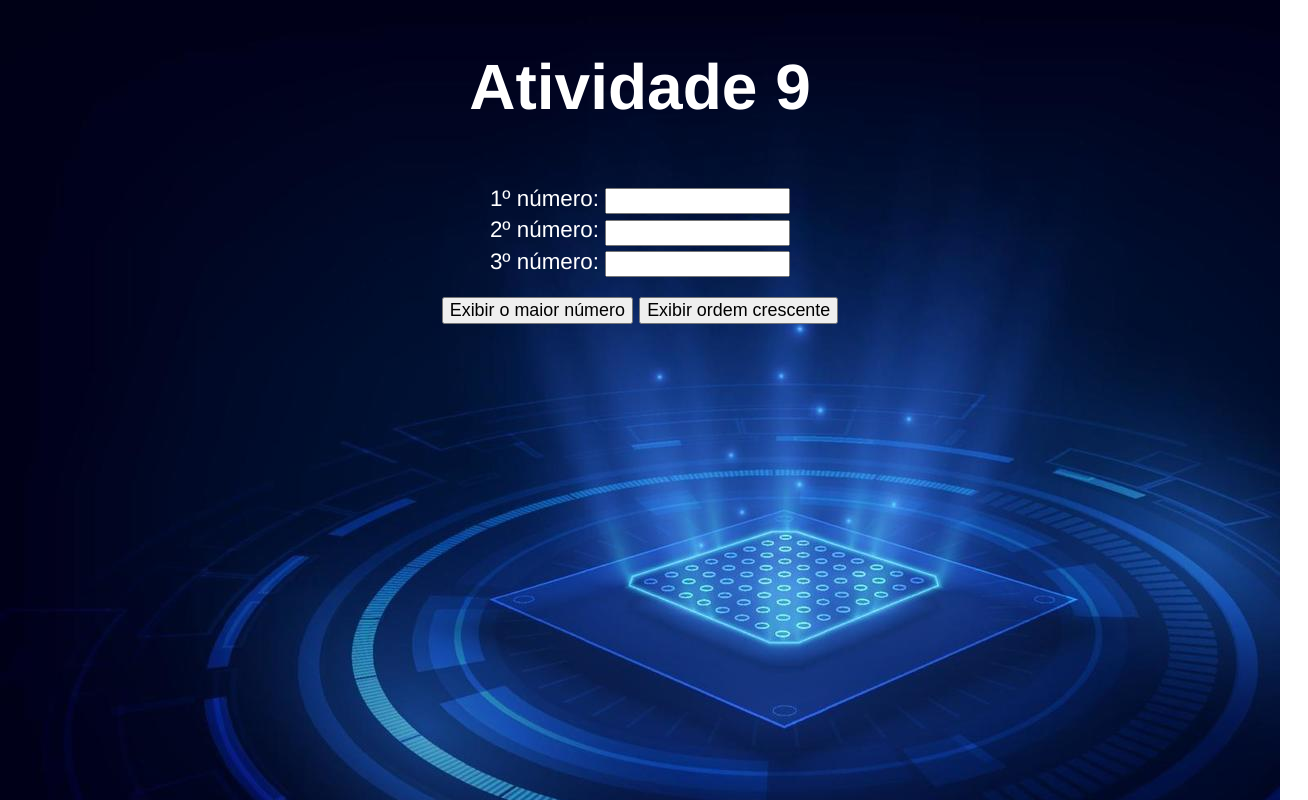
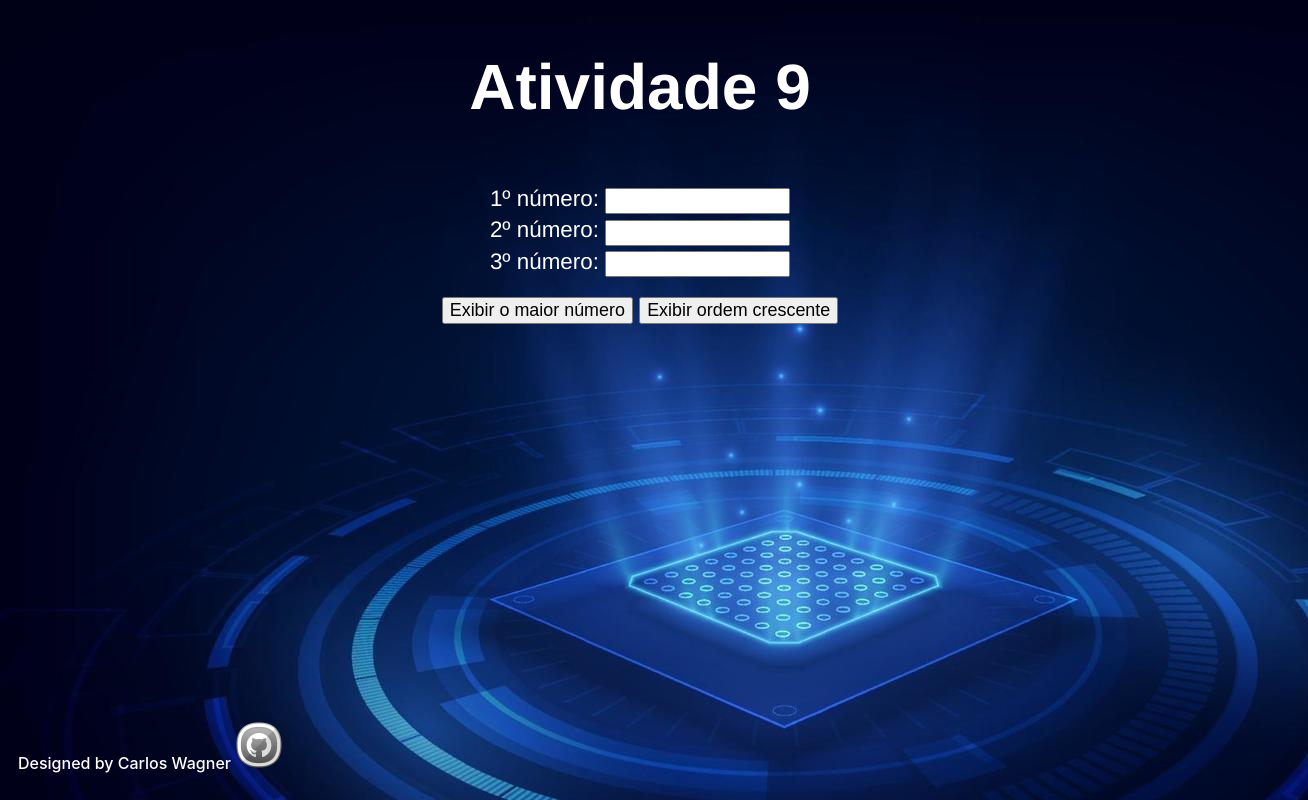
Before and after one commit to carloswagner1/PWeb, a plain HTML site: page Atividade9/index.html in a window 1280 px wide. Shown: the whole page, 1308 px wide, since content can reach past the window. Drawn offline with Linux system fonts and the light colour scheme.

Commit message:
Atividade 9

```diff
--- a/Atividade9/index.html
+++ b/Atividade9/index.html
@@ -33,6 +33,15 @@
     </section>
 
 
+  <footer class="footer-bottom">
+    <p>
+        <span>Designed by Carlos Wagner </span>
+        <a href="https://github.com/carloswagner1/PWeb/tree/main/Atividade9" target="_blank" alt="Repositório do projeto"><img src="github.ico" alt=""></a>
+    </p>
+  </footer>
+
+
+
 
 </body>
 </html>
--- a/Atividade9/style.css
+++ b/Atividade9/style.css
@@ -41,3 +41,26 @@ section>p{
     font-size: 1em;
     text-shadow: 10ch
 }
+
+.footer-bottom {
+    position: absolute;
+    width: 100%;
+    margin-bottom: 0;
+    bottom: 0px;
+    padding: 10px;
+    display: flex;
+
+    color: white;
+    justify-content: left;
+    align-items: center;
+    text-align: left;
+    font-size: 1rem;
+    margin-top: 10em;
+    font-family: -apple-system, BlinkMacSystemFont, "Segoe UI", Roboto, Oxygen, Ubuntu, Cantarell, "Open Sans", "Helvetica Neue", sans-serif;
+  }
+
+  .footer-bottom img {
+    position: sticky;
+    object-position: right;
+
+  }
```
Also changed, not shown: Atividade9/github.ico (added), 1 other file.
